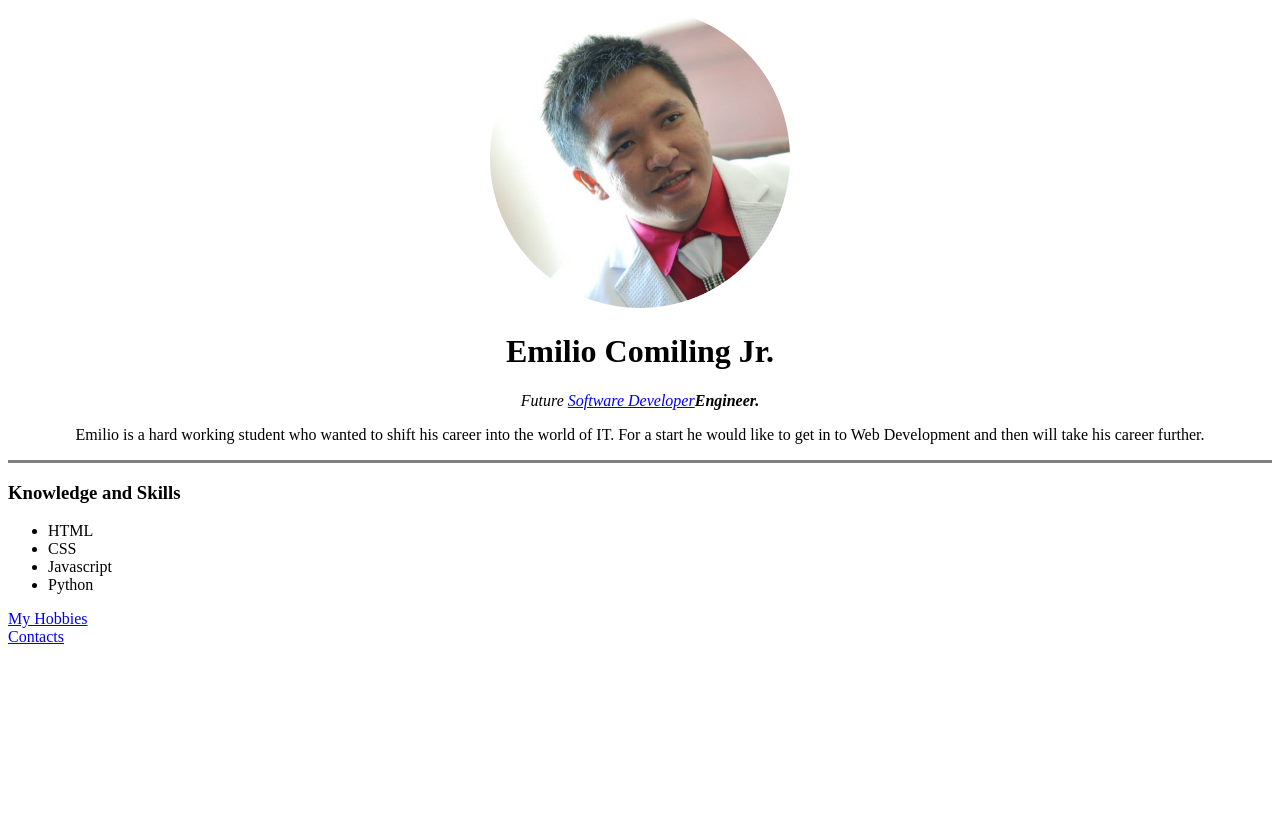
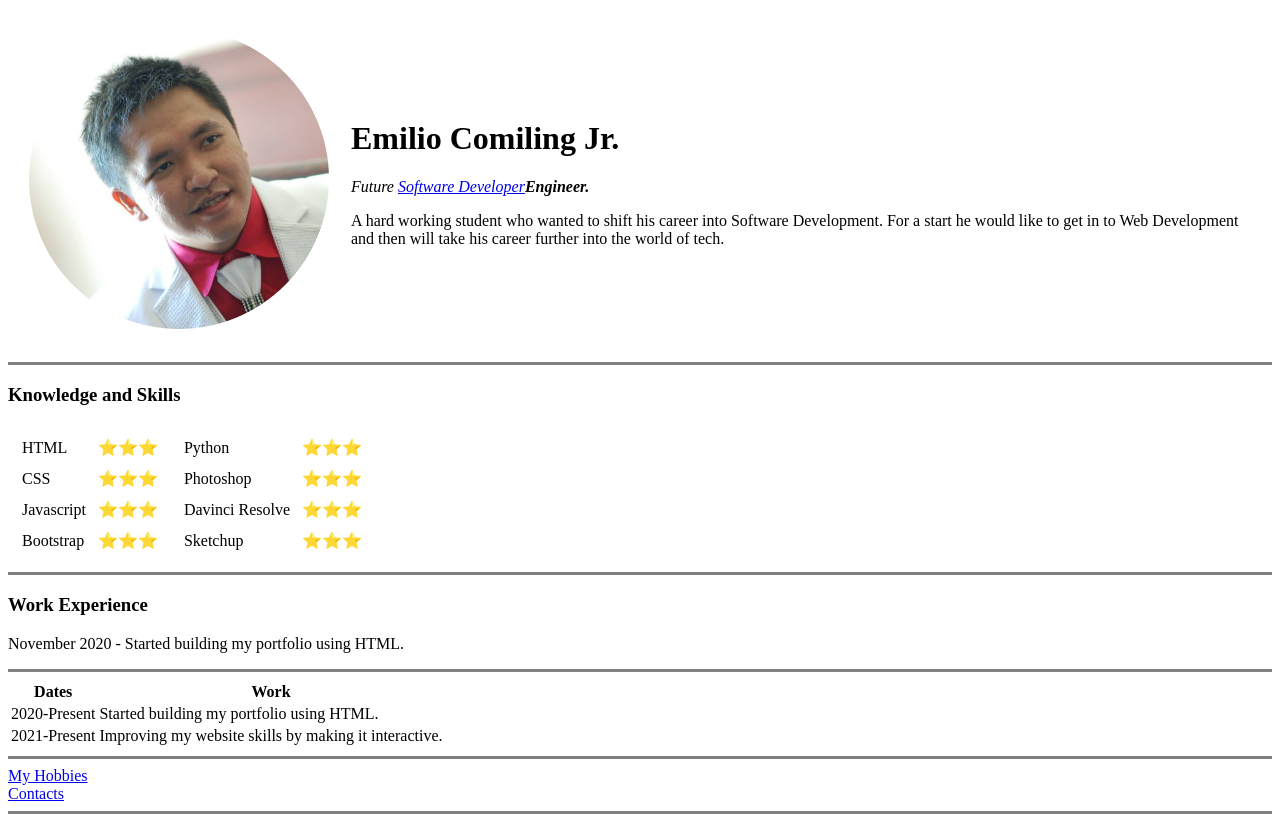
Before and after one commit to EmilioBC/Personal_Site, a plain HTML site: page index.html in a window 1280 px wide. Before the commit the page ends 800 px from the top, so only its background shows below. Drawn offline with Linux system fonts and the light colour scheme.

Commit message:
contacts

```diff
--- a/index.html
+++ b/index.html
@@ -7,21 +7,92 @@
 </head>
 <body>
   <center>
-  <img src="img/Emilio.png" width="300" height="300" alt="Emilio Comiling Jr.">
-  <h1>Emilio Comiling Jr.</h1>
-  <p><em>Future <a href="https://en.wikipedia.org/wiki/Programmer">Software Developer</a><strong>Engineer.</strong></em></p>
-  <p>Emilio is a hard working student who wanted to shift his career into the world of IT. For a start he would like to get in to Web Development and then will take his career further.</p>
-  <hr size="3" noshade="0">
+  <table cellspacing="20">
+    <tr>
+      <td><img src="img/Emilio.png" width="300" height="300" alt="Emilio Comiling Jr."></td>
+      <td><h1>Emilio Comiling Jr.</h1>
+        <p><em>Future <a href="https://en.wikipedia.org/wiki/Programmer">Software Developer</a><strong>Engineer.</strong></em></p>
+        <p>A hard working student who wanted to shift his career into Software Development. For a start he would like to get in to Web Development and then will take his career further into the world of tech.</p>
+      </td>
+    </tr>
+  </table>
 </center>
+<hr size="3" noshade="0">
   <h3>Knowledge and Skills</h3>
-    <ul>
-      <li>HTML</li>
-      <li>CSS</li>
-      <li>Javascript</li>
-      <li>Python</li>
-    </ul>
+<table>
+  <tr>
+    <td>
+      <table cellspacing="10">
+        <tr>
+          <td>HTML</td>
+          <td>⭐⭐⭐</td>
+        </tr>
+        <tr>
+          <td>CSS</td>
+          <td>⭐⭐⭐</td>
+        </tr>
+        <tr>
+          <td>Javascript</td>
+          <td>⭐⭐⭐</td>
+        </tr>
+        <tr>
+          <td>Bootstrap</td>
+          <td>⭐⭐⭐</td>
+        </tr>
+      </table>
+    </td>
+    <td>
+      <table cellspacing="10">
+        <tr>
+          <td>Python</td>
+          <td>⭐⭐⭐</td>
+        </tr>
+        <tr>
+          <td>Photoshop</td>
+          <td>⭐⭐⭐</td>
+        </tr>
+        <tr>
+          <td>Davinci Resolve</td>
+          <td>⭐⭐⭐</td>
+        </tr>
+        <tr>
+          <td>Sketchup</td>
+          <td>⭐⭐⭐</td>
+        </tr>
+      </table>
+    </td>
+  </tr>
+</table>
+    <hr size="3" noshade="0">
+    <h3>Work Experience</h3>
+    <p>November 2020 - Started building my portfolio using HTML.</p>
+    <hr size="3" noshade="0">
+    <table>
+      <thead>
+        <tr>
+          <th>Dates</th>
+          <th>Work</th>
+        </tr>
+      </thead>
+      <tbody>
+
+      </tbody>
+      <tfoot>
+
+      </tfoot>
+       <tr>
+         <td>2020-Present</td>
+         <td>Started building my portfolio using HTML.</td>
+       </tr>
+       <tr>
+         <td>2021-Present</td>
+         <td>Improving my website skills by making it interactive.</td>
+       </tr>
+    </table>
+    <hr size="3" noshade="0">
     <a href="hobbies.html">My Hobbies</a>
     <br>
     <a href="contacts.html">Contacts</a>
+    <hr size="3" noshade="0">
 </body>
 </html>
```
Also changed, not shown: contacts.html (+8 -2 lines).
